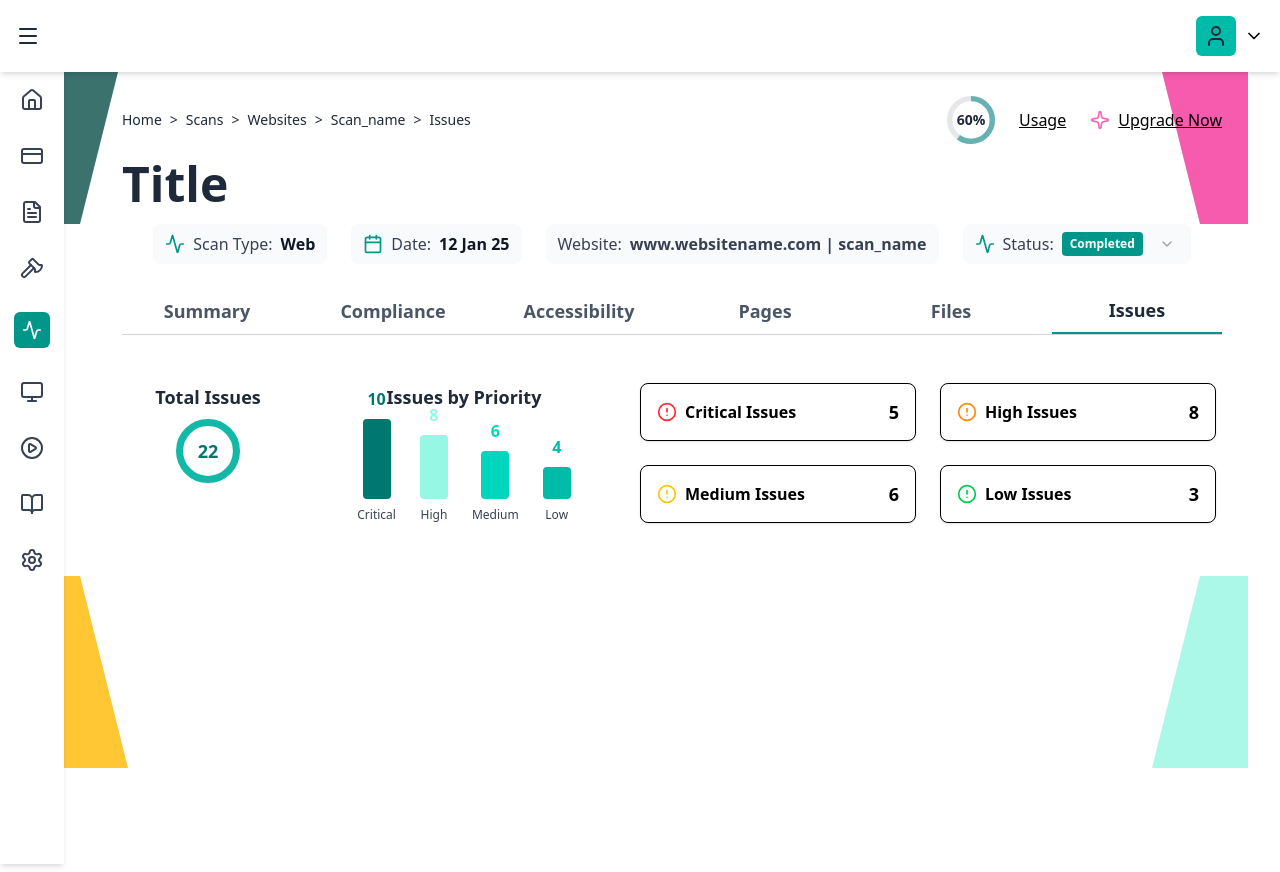
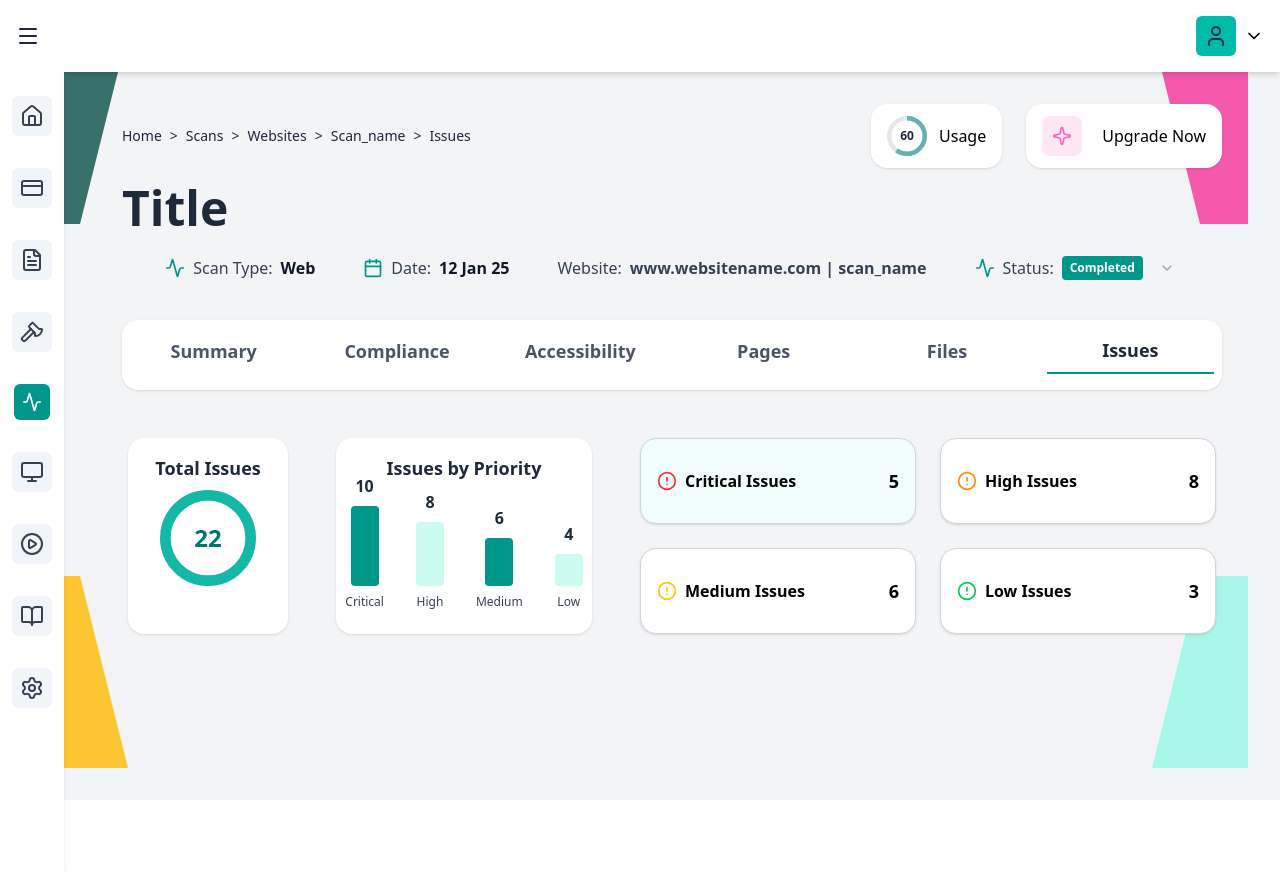
Before and after one commit to s-shemmee/stryve-dashboard, a React (Vite) app: page / in a window 1280 px wide. Before the commit the page ends 800 px from the top, so only its background shows below. Built offline with nearby package versions, Linux system fonts and the light colour scheme.

Commit message:
feat: enhance layout and styling of Dashboard, Hero, BackgroundShapes, and SideNavbar components

```diff
--- a/src/components/BackgroundShapes.jsx
+++ b/src/components/BackgroundShapes.jsx
@@ -1,5 +1,5 @@
 const BackgroundShapes = () => (
-  <div className="fixed inset-0 w-full h-full pointer-events-none -z-10">
+  <div className="fixed inset-0 w-full h-full bg-gray-100 pointer-events-none -z-10">
     <div className="absolute w-24 h-48 bg-teal-900 top-8 left-8 opacity-80 shape-tl"></div>
     <div className="absolute w-24 h-48 bottom-8 left-8 bg-amber-400 opacity-80 shape-bl"></div>
     <div className="absolute w-24 h-48 bg-teal-200 bottom-8 right-8 opacity-80 shape-br"></div>
--- a/src/components/Sections/Hero.jsx
+++ b/src/components/Sections/Hero.jsx
@@ -1,9 +1,13 @@
 import { Activity, Calendar, ChevronDown, Sparkle } from "lucide-react";
 import { AlertCircle } from "lucide-react";
+import BackgroundShapes from '../BackgroundShapes';
 
 const Hero = () => {
   return (
-    <section className="relative flex flex-col items-center justify-center w-full overflow-hidden">
+  <section className="relative flex flex-col items-center justify-center w-full overflow-hidden">
+      <div className="absolute inset-0 w-full h-full pointer-events-none -z-10">
+        <BackgroundShapes />
+      </div>
       {/* Hero Content */}
       <div className="relative z-10 w-full px-4 py-8">
         <div className="max-w-[1100px] mx-auto flex flex-col space-y-4 w-full z-10">
@@ -23,11 +27,11 @@
               </ol>
             </nav>
 
-            {/* Actions */}
+           {/* Actions */}
             <div className="flex items-center space-x-6">
-              <div className="flex flex-col items-center">
-                <div className="relative w-12 h-12">
-                  <svg className="w-12 h-12 transform -rotate-90" viewBox="0 0 36 36">
+              <div className="flex items-center gap-3 px-4 py-3 bg-white shadow rounded-2xl">
+                <div className="relative w-10 h-10">
+                  <svg className="w-10 h-10 transform -rotate-90" viewBox="0 0 36 36">
                     <circle
                       cx="18"
                       cy="18"
@@ -47,15 +51,17 @@
                       strokeDashoffset="40"
                     />
                   </svg>
-                  <div className="absolute inset-0 flex items-center justify-center text-sm font-bold text-gray-800">
-                    60%
+                  <div className="absolute inset-0 flex items-center justify-center text-xs font-bold text-gray-800">
+                    60
                   </div>
                 </div>
+                <span className="font-medium text-black">Usage</span>
               </div>
-              <a className="flex items-center font-medium text-black underline">Usage</a>
 
-              <a className="flex items-center font-medium text-black underline">
-                <Sparkle className="w-5 h-5 mr-2 text-pink-400" />
+              <a className="flex items-center gap-3 px-4 py-3 font-medium text-black bg-white shadow rounded-2xl" style={{ borderRadius: '1rem' }}>
+                <span className="flex items-center justify-center bg-pink-100 rounded-lg p-2.5 mr-2">
+                  <Sparkle className="w-5 h-5 text-pink-400" />
+                </span>
                 Upgrade Now
               </a>
             </div>
@@ -70,19 +76,19 @@
 
           {/* Scan Info */}
           <div className="flex flex-wrap items-center justify-center gap-6 text-base font-medium text-center text-gray-700">
-            <span className="flex items-center gap-2 px-3 py-2 rounded-lg bg-gray-50">
+            <span className="flex items-center gap-2 px-3 py-2">
               <Activity className="w-5 h-5 text-teal-600" />
               Scan Type: <span className="font-semibold text-gray-900">Web</span>
             </span>
-            <span className="flex items-center gap-2 px-3 py-2 rounded-lg bg-gray-50">
+            <span className="flex items-center gap-2 px-3 py-2">
               <Calendar className="w-5 h-5 text-teal-600" />
               Date: <span className="font-semibold text-gray-900">12 Jan 25</span>
             </span>
-            <span className="flex items-center gap-2 px-3 py-2 rounded-lg bg-gray-50">
+            <span className="flex items-center gap-2 px-3 py-2">
               Website:
               <a href="#" className="font-semibold ">www.websitename.com | scan_name</a>
             </span>
-            <span className="flex items-center gap-2 px-3 py-2 rounded-lg bg-gray-50">
+            <span className="flex items-center gap-2 px-3 py-2">
               <Activity className="w-5 h-5 text-teal-600" />
               Status:
               <span className="inline-block px-2 py-1 text-xs font-semibold text-white bg-teal-600 rounded">Completed</span>
@@ -93,24 +99,24 @@
           </div>
 
           {/* Tabs */}
-          <div className="flex items-center justify-center w-full pt-4 border-b border-gray-300">
-            <div className="flex justify-center w-full gap-4">
-              <button className="flex-1 pb-2 text-lg font-semibold text-gray-600 hover:text-gray-800">
+          <div className="flex items-center justify-center w-full pt-4">
+            <div className="flex justify-center w-full gap-4 px-2 py-4 bg-white shadow rounded-2xl">
+              <button className="flex-1 pb-2 text-lg font-semibold text-gray-600 transition-colors hover:text-gray-800 rounded-xl">
                 Summary
               </button>
-              <button className="flex-1 pb-2 text-lg font-semibold text-gray-600 hover:text-gray-800">
+              <button className="flex-1 pb-2 text-lg font-semibold text-gray-600 transition-colors hover:text-gray-800 rounded-xl">
                 Compliance
               </button>
-              <button className="flex-1 pb-2 text-lg font-semibold text-gray-600 hover:text-gray-800">
+              <button className="flex-1 pb-2 text-lg font-semibold text-gray-600 transition-colors hover:text-gray-800 rounded-xl">
                 Accessibility
               </button>
-              <button className="flex-1 pb-2 text-lg font-semibold text-gray-600 hover:text-gray-800">
+              <button className="flex-1 pb-2 text-lg font-semibold text-gray-600 transition-colors hover:text-gray-800 rounded-xl">
                 Pages
               </button>
-              <button className="flex-1 pb-2 text-lg font-semibold text-gray-600 hover:text-gray-800">
+              <button className="flex-1 pb-2 text-lg font-semibold text-gray-600 transition-colors hover:text-gray-800 rounded-xl">
                 Files
               </button>
-              <button className="flex-1 pb-2 text-lg font-semibold text-gray-800 border-b-2 border-teal-600">
+              <button className="flex-1 pb-2 text-lg font-semibold text-gray-800 transition-colors border-b-2 border-teal-600" style={{ borderBottomLeftRadius: 0, borderBottomRightRadius: 0 }}>
                 Issues
               </button>
             </div>
@@ -118,59 +124,59 @@
 
           {/* Issues Overview */}
           <div className="flex flex-wrap items-stretch justify-center w-full gap-12 mt-8">
-            <div className="flex flex-col items-center w-40">
+            <div className="flex flex-col items-center w-40 px-4 py-4 bg-white shadow rounded-2xl">
               <span className="mb-2 text-lg font-semibold text-gray-800">Total Issues</span>
-              <div className="relative w-16 h-16 mb-2">
-                <svg className="w-16 h-16" viewBox="0 0 36 36">
+              <div className="relative w-24 h-24 mb-2">
+                <svg className="w-24 h-24" viewBox="0 0 36 36">
                   <circle cx="18" cy="18" r="16" fill="none" stroke="#14b8a6" strokeWidth="4" />
                 </svg>
-                <div className="absolute inset-0 flex items-center justify-center text-lg font-bold text-teal-700">22</div>
+                <div className="absolute inset-0 flex items-center justify-center text-2xl font-bold text-teal-700">22</div>
               </div>
             </div>
 
-            <div className="flex flex-col items-center w-64">
-              <span className="mb-4 text-lg font-semibold text-gray-800">Issues by Priority</span>
-              <div className="flex items-end justify-center w-full h-24 gap-6 pt-2">
+            <div className="flex flex-col items-center w-64 px-4 py-4 text-black bg-white shadow rounded-2xl">
+              <span className="mb-6 text-lg font-semibold text-gray-800">Issues by Priority</span>
+              <div className="flex items-end justify-center w-full gap-8 pt-4 pb-2 h-28">
                 <div className="flex flex-col items-center">
-                  <span className="mb-2 text-base font-bold text-teal-700">10</span>
-                  <div className="h-20 transition-all bg-teal-700 rounded w-7"></div>
+                  <span className="mb-2 text-base font-bold text-gray-800">10</span>
+                  <div className="h-20 transition-all bg-teal-600 rounded w-7"></div>
                   <span className="mt-2 text-xs text-gray-700">Critical</span>
                 </div>
                 <div className="flex flex-col items-center">
-                  <span className="mb-2 text-base font-bold text-teal-200">8</span>
-                  <div className="h-16 transition-all bg-teal-200 rounded w-7"></div>
+                  <span className="mb-2 text-base font-bold text-gray-800">8</span>
+                  <div className="h-16 transition-all bg-teal-100 rounded w-7"></div>
                   <span className="mt-2 text-xs text-gray-700">High</span>
                 </div>
                 <div className="flex flex-col items-center">
-                  <span className="mb-2 text-base font-bold text-teal-400">6</span>
-                  <div className="h-12 transition-all bg-teal-400 rounded w-7"></div>
+                  <span className="mb-2 text-base font-bold text-gray-800">6</span>
+                  <div className="h-12 transition-all bg-teal-600 rounded w-7"></div>
                   <span className="mt-2 text-xs text-gray-700">Medium</span>
                 </div>
                 <div className="flex flex-col items-center">
-                  <span className="mb-2 text-base font-bold text-teal-500">4</span>
-                  <div className="h-8 transition-all bg-teal-500 rounded w-7"></div>
+                  <span className="mb-2 text-base font-bold text-gray-800">4</span>
+                  <div className="h-8 transition-all bg-teal-100 rounded w-7"></div>
                   <span className="mt-2 text-xs text-gray-700">Low</span>
                 </div>
               </div>
             </div>
 
             <div className="grid w-full max-w-xl grid-cols-2 gap-6">
-              <div className="flex items-center min-w-0 px-4 py-3 bg-white border border-black rounded-lg shadow-sm">
+              <div className="flex items-center min-w-0 px-4 py-3 border border-gray-300 shadow bg-teal-50 rounded-2xl">
                 <AlertCircle className="flex-shrink-0 w-5 h-5 mr-2 text-red-500" />
                 <span className="mr-2 text-base font-semibold text-black whitespace-nowrap">Critical Issues</span>
                 <span className="ml-auto text-lg font-bold text-black">5</span>
               </div>
-              <div className="flex items-center min-w-0 px-4 py-3 bg-white border border-black rounded-lg shadow-sm">
+              <div className="flex items-center min-w-0 px-4 py-3 bg-white border border-gray-300 shadow rounded-2xl">
                 <AlertCircle className="flex-shrink-0 w-5 h-5 mr-2 text-orange-400" />
                 <span className="mr-2 text-base font-semibold text-black whitespace-nowrap">High Issues</span>
                 <span className="ml-auto text-lg font-bold text-black">8</span>
               </div>
-              <div className="flex items-center min-w-0 px-4 py-3 bg-white border border-black rounded-lg shadow-sm">
+              <div className="flex items-center min-w-0 px-4 py-3 bg-white border border-gray-300 shadow rounded-2xl">
                 <AlertCircle className="flex-shrink-0 w-5 h-5 mr-2 text-yellow-400" />
                 <span className="mr-2 text-base font-semibold text-black whitespace-nowrap">Medium Issues</span>
                 <span className="ml-auto text-lg font-bold text-black">6</span>
               </div>
-              <div className="flex items-center min-w-0 px-4 py-3 bg-white border border-black rounded-lg shadow-sm">
+              <div className="flex items-center min-w-0 px-4 py-3 bg-white border border-gray-300 shadow rounded-2xl">
                 <AlertCircle className="flex-shrink-0 w-5 h-5 mr-2 text-green-500" />
                 <span className="mr-2 text-base font-semibold text-black whitespace-nowrap">Low Issues</span>
                 <span className="ml-auto text-lg font-bold text-black">3</span>
--- a/src/components/SideNavbar.jsx
+++ b/src/components/SideNavbar.jsx
@@ -3,31 +3,31 @@
 const SideNavbar = () => {
   return (
     <aside className="flex flex-col items-center w-16 h-screen py-6 space-y-8 bg-white shadow-md">
-      <button aria-label="Home" className="text-gray-700 hover:text-teal-600">
+      <button aria-label="Home" className="p-2 text-gray-700 rounded-md hover:text-teal-600 bg-slate-100">
         <Home className="w-6 h-6" />
       </button>
-      <button aria-label="Credit Card" className="text-gray-700 hover:text-teal-600">
+      <button aria-label="Credit Card" className="p-2 text-gray-700 rounded-md hover:text-teal-600 bg-slate-100">
         <CreditCard className="w-6 h-6" />
       </button>
-      <button aria-label="File" className="text-gray-700 hover:text-teal-600">
+      <button aria-label="File" className="p-2 text-gray-700 rounded-md hover:text-teal-600 bg-slate-100">
         <FileText className="w-6 h-6" />
       </button>
-      <button aria-label="Accessibility" className="text-gray-700 hover:text-teal-600">
+      <button aria-label="Accessibility" className="p-2 text-gray-700 rounded-md hover:text-teal-600 bg-slate-100">
         <Axe className="w-6 h-6" />
       </button>
       <button aria-label="Activity" className="p-2 text-white bg-teal-600 rounded-md ">
         <Activity className="w-5 h-5" />
       </button>
-      <button aria-label="Monitor" className="text-gray-700 hover:text-teal-600">
+      <button aria-label="Monitor" className="p-2 text-gray-700 rounded-md hover:text-teal-600 bg-slate-100">
         <Monitor className="w-6 h-6" />
       </button>
-      <button aria-label="Play" className="text-gray-700 hover:text-teal-600">
+      <button aria-label="Play" className="p-2 text-gray-700 rounded-md hover:text-teal-600 bg-slate-100">
         <CirclePlay className="w-6 h-6" />
       </button>
-      <button aria-label="Docs" className="text-gray-700 hover:text-teal-600">
+      <button aria-label="Docs" className="p-2 text-gray-700 rounded-md hover:text-teal-600 bg-slate-100">
         <BookOpen className="w-6 h-6" />
       </button>
-      <button aria-label="Settings" className="text-gray-700 hover:text-teal-600">
+      <button aria-label="Settings" className="p-2 text-gray-700 rounded-md hover:text-teal-600 bg-slate-100">
         <Settings className="w-6 h-6" />
       </button>
     </aside>
--- a/src/components/layout/Dashboard.jsx
+++ b/src/components/layout/Dashboard.jsx
@@ -4,15 +4,19 @@
 
 const Dashboard = () => {
   return (
-    <div className="relative w-full min-h-screen bg-transparent">
-      <div className="fixed top-0 left-0 right-0 z-30 w-full">
+    <div className="flex flex-col w-full min-h-screen bg-transparent">
+      {/* Top Navbar */}
+      <nav className="w-full">
         <Navbar />
-      </div>
-      <div className="fixed left-0 top-16 h-[calc(100vh-4rem)] z-20">
-        <SideNavbar />
-      </div>
-      <div className="pt-16 pl-16">
-        <Hero />
+      </nav>
+      {/* Main content area: sidebar + hero */}
+      <div className="flex flex-1 w-full">
+        <aside className="flex-shrink-0">
+          <SideNavbar />
+        </aside>
+        <main className="flex-1">
+          <Hero />
+        </main>
       </div>
     </div>
   );
```
